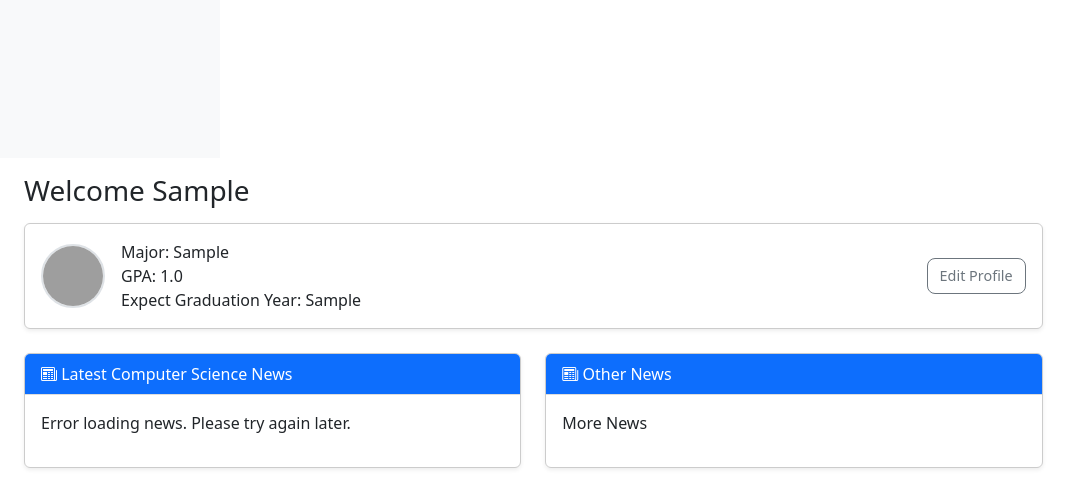
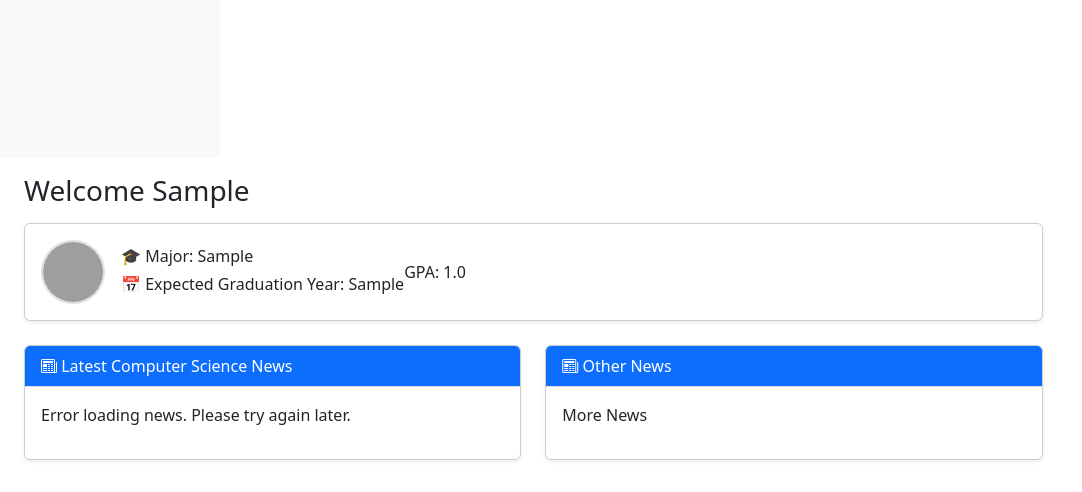
Before and after one commit to gerardoriveradoesstuff/CSE108GROUPProject, a Flask app: page /student in a window 1280 px wide. Shown: the part 727-1219 px from the top of the page, without its empty margins (0-1082 px from the left). After the commit the page ends 1188 px from the top, so only its background shows below. Run offline with Flask 3, Linux system fonts and the light colour scheme; a user stored in the database is signed in; tables that the repository leaves empty hold one stand-in row (values such as "Sample post"); grey boxes are pictures that could not be loaded.

Commit message:
feat: Update student dashboard template to improve user information display and comment out edit profile link

```diff
--- a/templates/template-student-dashboard.html
+++ b/templates/template-student-dashboard.html
@@ -6,12 +6,9 @@
 
     <!-- Bootstrap CSS -->
     <link href="https://cdn.jsdelivr.net/npm/bootstrap@5.3.0/dist/css/bootstrap.min.css" rel="stylesheet">
-
     <link rel="stylesheet" href="https://cdn.jsdelivr.net/npm/bootstrap-icons@1.10.5/font/bootstrap-icons.css">
-
     <!-- Custom Dashboard Styles -->
     <link rel="stylesheet" href="{{ url_for('static', filename='styles-dashboard.css') }}">
-
     <!-- Theme Styles -->
     <link rel="stylesheet" href="{{ url_for('static', filename='styles-theme.css') }}">
 
@@ -34,17 +31,16 @@
                     <img src="https://upload.wikimedia.org/wikipedia/en/thumb/e/ea/McGonagall_%28screenshot%29.jpg/250px-McGonagall_%28screenshot%29.jpg"
                          alt="Profile Picture" class="rounded-circle me-3"
                          width="64" height="64">
-                    <div>
-                        <p class="card-text mb-0">
-                            Major: {{ user.major }} <br>
-                            GPA: {{ user.GPA }} <br>
-                            Expect Graduation Year: {{ user.year }}
-                        </p>
+                    <div method="GET" action="{{ url_for('main.profile') }}">
+                        <p class="mb-1">🎓 Major: {{ current_user.major or 'None' }}</p>
+                        <p class="mb-1">📅 Expected Graduation Year: {{ current_user.year or 'None' }}</p>
+
                     </div>
-                    <!-- Optional: Add a link to settings -->
-                    <div class="ms-auto">
-                        <a href="#" class="btn btn-sm btn-outline-secondary">Edit Profile</a>
-                    </div>
+                    GPA: {{ user.GPA }} <br>
+<!--                    &lt;!&ndash; Optional: Add a link to Profile &ndash;&gt;-->
+<!--                    <div class="ms-auto">-->
+<!--                        <a href="#" class="btn btn-sm btn-outline-secondary">Edit Profile</a>-->
+<!--                    </div>-->
                 </div>
             </div>
             <div class="row">
```
